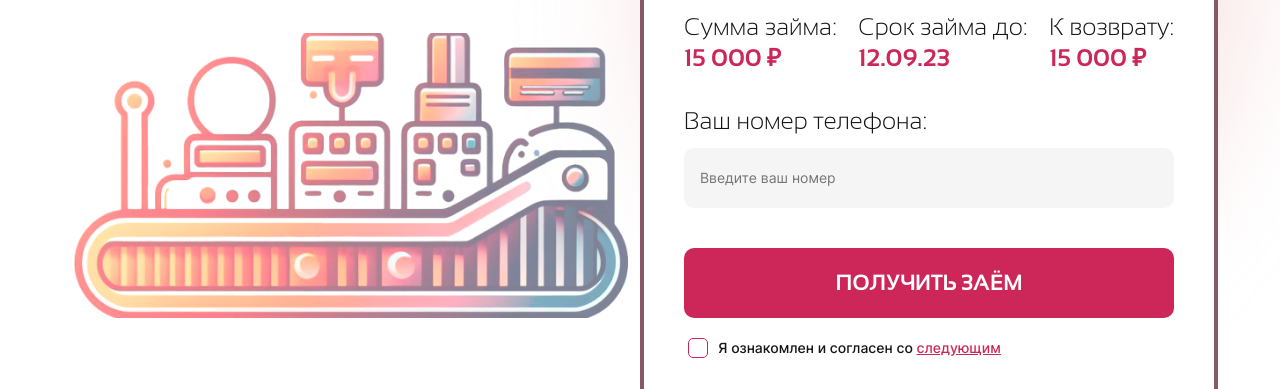
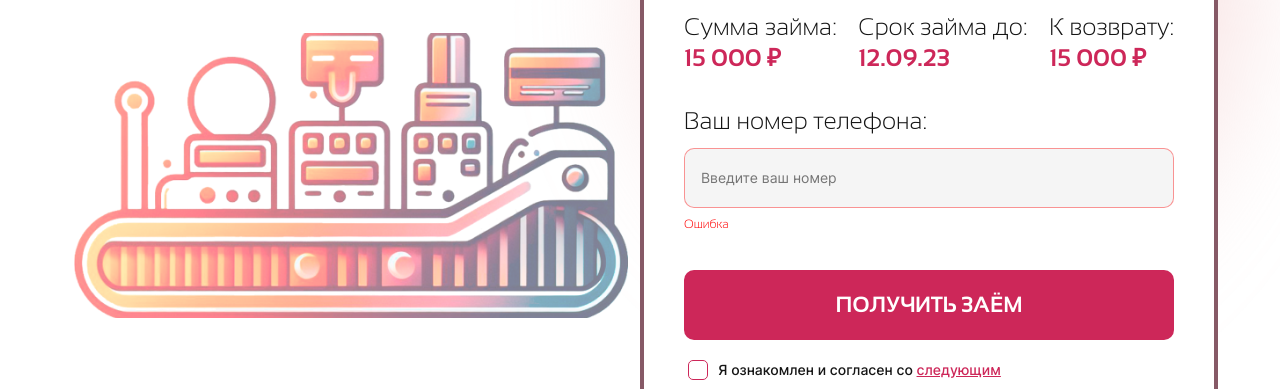
Before and after one commit to ildarken4/cb, a website: page src/index.html in a window 1280 px wide. Shown: the part 397-786 px from the top of the page. Drawn offline with nearby package versions, Linux system fonts and the light colour scheme; files that its build step writes are made by us from their sources.

Commit message:
Подправил tabs и добавил стили для неправильных полей

```diff
--- a/src/index.html
+++ b/src/index.html
@@ -73,8 +73,9 @@
                     <div class="calculator__phone mb-40">
                         <div class="text-500 text-24 mb-15 mb-md-5">Ваш номер телефона:</div>
                         <div class="form-input calculator-input">
-                            <input type="tel" id="calculator-phone" placeholder="Введите ваш номер">
+                            <input type="tel" id="calculator-phone" class="error" placeholder="Введите ваш номер">
                         </div>
+                        <div class="input-error">Ошибка</div>
                     </div>
 
                     <button class="btn mb-20">Получить заём</button>
--- a/src/sass/_forms.scss
+++ b/src/sass/_forms.scss
@@ -247,3 +247,14 @@ input[type="radio"]:checked {
 .checkbox-switch.focused .checkbox-switch-mask:before {
 	box-shadow: inset 0px 0px 4px #ff5623;
 }
+
+input.error {
+  border: 1px solid rgba(255, 0, 0, 0.40);
+}
+.input-error {
+  margin-top: 5px;
+  font-size: 12px;
+  font-weight: 500;
+  line-height: 12px;
+  color: $text-red;
+}
```
Also changed, not shown: src/js/main.js (+10 -18 lines), 2 other files.
